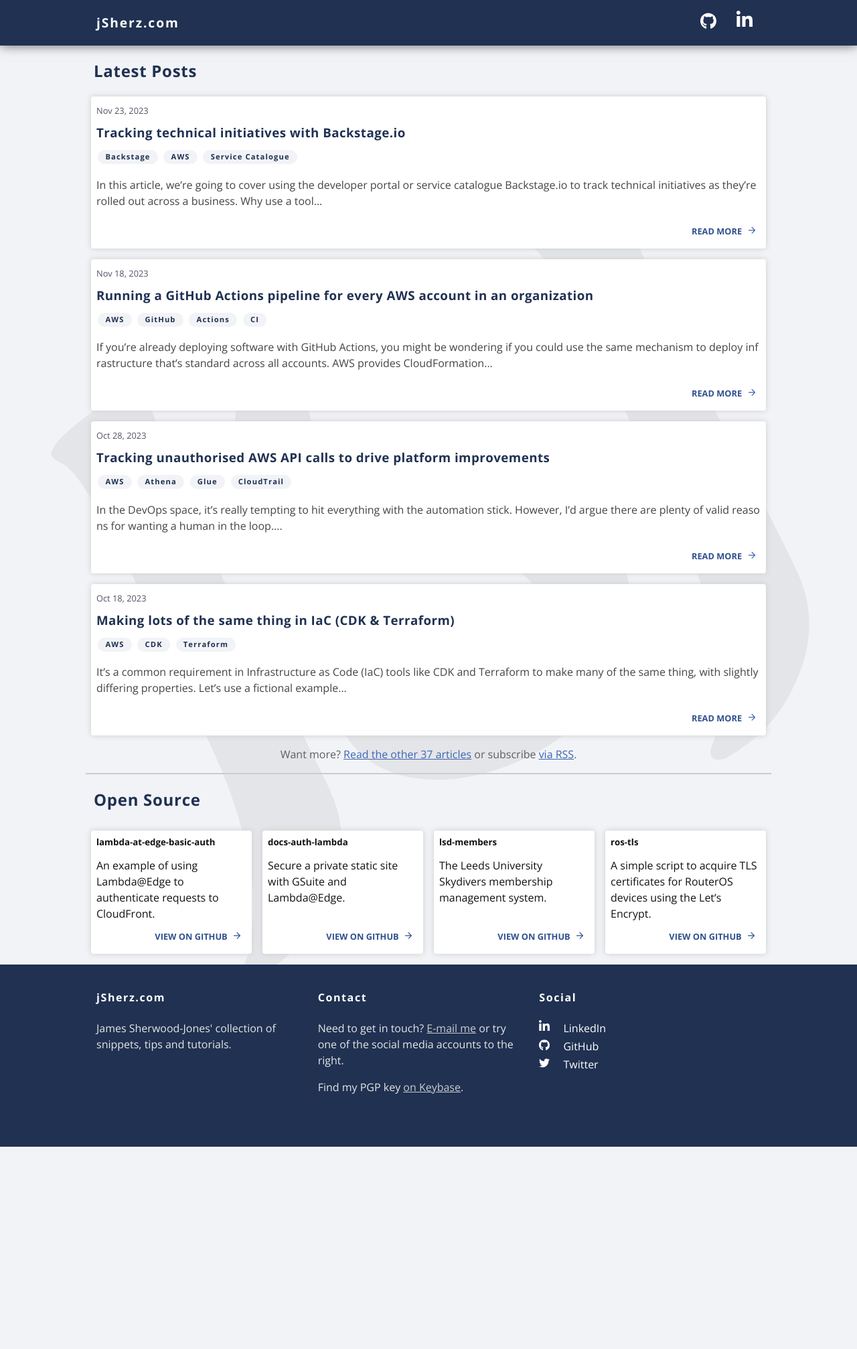
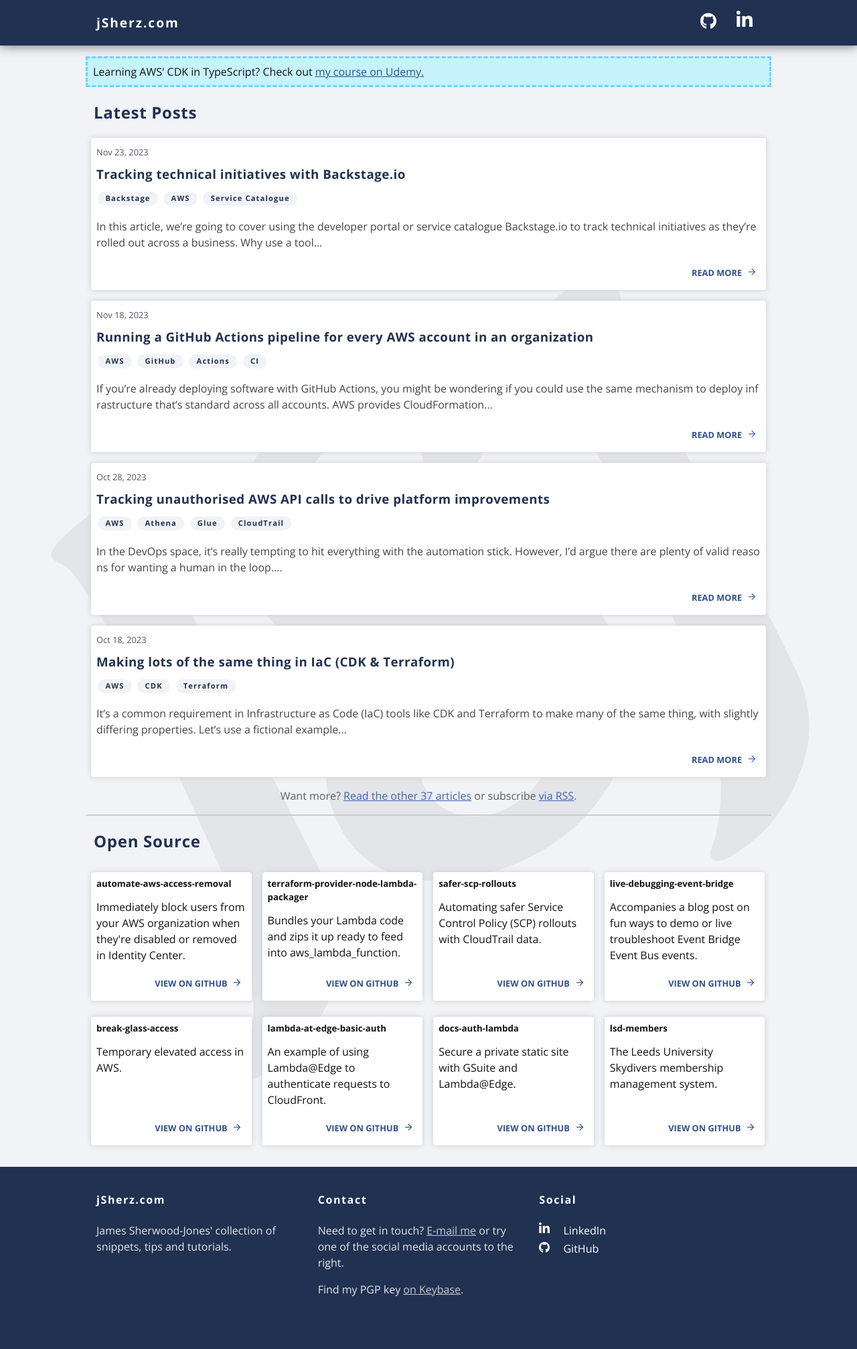
Before and after one commit to jSherz/jsj-blog, a Jekyll site: the page built from index.html, in a window 1280 px wide. Shown: the whole page at 67% size. Built offline with Jekyll 4.4.1, drawn with Linux system fonts in a browser that asks for light colours; before the commit the page ends 1712 px from its top, so only the background shows below that.

Commit message:
Tweak styles, refresh OSS section, update LinkedIn user, add CDK course plug.

```diff
--- a/_config.yml
+++ b/_config.yml
@@ -13,9 +13,9 @@
   James Sherwood-Jones' collection of snippets, tips and tutorials.
 baseurl: "" # the subpath of your site, e.g. /blog
 url: "https://jsherz.com" # the base hostname & protocol for your site
-twitter_username: TheSherz
 github_username: jSherz
-linkedin_username: james-sherwood-jones-775a13a0
+linkedin_username: jsherz
+cdk_course_link: https://www.udemy.com/course/aws-cdk-in-typescript/?couponCode=CDK-WITH-JSJ-2024-01
 
 # Build settings
 markdown: kramdown
--- a/_includes/footer.html
+++ b/_includes/footer.html
@@ -34,15 +34,6 @@
                         <span>GitHub</span>
                     </a>
                 </li>
-
-                <li>
-                    <a href="https://twitter.com/{{ site.twitter_username }}">
-                        <svg xmlns="http://www.w3.org/2000/svg" viewBox="0 0 512 512">
-                            <path d="M459.37 151.716c.325 4.548.325 9.097.325 13.645 0 138.72-105.583 298.558-298.558 298.558-59.452 0-114.68-17.219-161.137-47.106 8.447.974 16.568 1.299 25.34 1.299 49.055 0 94.213-16.568 130.274-44.832-46.132-.975-84.792-31.188-98.112-72.772 6.498.974 12.995 1.624 19.818 1.624 9.421 0 18.843-1.3 27.614-3.573-48.081-9.747-84.143-51.98-84.143-102.985v-1.299c13.969 7.797 30.214 12.67 47.431 13.319-28.264-18.843-46.781-51.005-46.781-87.391 0-19.492 5.197-37.36 14.294-52.954 51.655 63.675 129.3 105.258 216.365 109.807-1.624-7.797-2.599-15.918-2.599-24.04 0-57.828 46.782-104.934 104.934-104.934 30.213 0 57.502 12.67 76.67 33.137 23.715-4.548 46.456-13.32 66.599-25.34-7.798 24.366-24.366 44.833-46.132 57.827 21.117-2.273 41.584-8.122 60.426-16.243-14.292 20.791-32.161 39.308-52.628 54.253z"></path>
-                        </svg>
-                        <span>Twitter</span>
-                    </a>
-                </li>
             </ul>
         </div>
     </div>
--- a/_layouts/post.html
+++ b/_layouts/post.html
@@ -24,4 +24,8 @@
             </div>
         </div>
     </article>
+
+    <div id="cdk-course">
+        <p>Learning AWS' CDK in TypeScript? Check out <a href="{{ site.cdk_course_link }}">my course on Udemy.</a></p>
+    </div>
 </div>
--- a/_sass/_layout.scss
+++ b/_sass/_layout.scss
@@ -62,6 +62,13 @@
 #homepage, #archive {
   & > div, hr {
     max-width: $content-width;
+  }
+
+  & > div {
+    margin: 0 auto 1rem auto;
+  }
+
+  & > hr {
     margin: 0 auto;
   }
 
@@ -190,19 +197,15 @@
 
 #open-source-container {
   & > ul {
+    max-width: 64em;
     list-style: none;
     margin: 0;
     padding: 0;
 
     @include media-query($on-tablet) {
       display: flex;
-      flex-direction: column;
+      flex-direction: row;
       flex-wrap: wrap;
-      height: 21rem;
-    }
-
-    @include media-query($on-laptop) {
-      height: 13rem;
     }
 
     li {
@@ -388,3 +391,15 @@
 th {
   background-color: #ddd;
 }
+
+#homepage #cdk-course, .post #cdk-course {
+  max-width: $content-width;
+  margin: 1rem auto;
+  background-color: #c7f2ff;
+  border: dashed 0.2rem darken(#c7f2ff, 20%);
+  padding: 0.5rem;
+
+  p {
+    margin: 0;
+  }
+}
--- a/index.html
+++ b/index.html
@@ -3,6 +3,10 @@
 ---
 
 <div id="homepage">
+    <div id="cdk-course">
+        <p>Learning AWS' CDK in TypeScript? Check out <a href="{{ site.cdk_course_link }}">my course on Udemy.</a></p>
+    </div>
+
     <div>
         <h2>Latest Posts</h2>
     </div>
@@ -50,6 +54,51 @@
 
         <ul>
             <li>
+                <h5>automate-aws-access-removal</h5>
+                <p>Immediately block users from your AWS organization when they're disabled or removed in Identity Center.</p>
+                <a href="https://github.com/jSherz/automate-aws-access-removal">
+                    <span>View on GitHub</span>
+                    {% include arrow-right.html %}
+                </a>
+            </li>
+
+            <li>
+                <h5>terraform-provider-node-lambda-packager</h5>
+                <p>Bundles your Lambda code and zips it up ready to feed into aws_lambda_function.</p>
+                <a href="https://github.com/jSherz/terraform-provider-node-lambda-packager">
+                    <span>View on GitHub</span>
+                    {% include arrow-right.html %}
+                </a>
+            </li>
+
+            <li>
+                <h5>safer-scp-rollouts</h5>
+                <p>Automating safer Service Control Policy (SCP) rollouts with CloudTrail data.</p>
+                <a href="https://github.com/jSherz/safer-scp-rollouts">
+                    <span>View on GitHub</span>
+                    {% include arrow-right.html %}
+                </a>
+            </li>
+
+            <li>
+                <h5>live-debugging-event-bridge</h5>
+                <p>Accompanies a blog post on fun ways to demo or live troubleshoot Event Bridge Event Bus events.</p>
+                <a href="https://github.com/jSherz/live-debugging-event-bridge">
+                    <span>View on GitHub</span>
+                    {% include arrow-right.html %}
+                </a>
+            </li>
+
+            <li>
+                <h5>break-glass-access</h5>
+                <p>Temporary elevated access in AWS.</p>
+                <a href="https://github.com/jSherz/break-glass-access">
+                    <span>View on GitHub</span>
+                    {% include arrow-right.html %}
+                </a>
+            </li>
+
+            <li>
                 <h5>lambda-at-edge-basic-auth</h5>
                 <p>An example of using Lambda@Edge to authenticate requests to CloudFront.</p>
                 <a href="https://github.com/jSherz/lambda-at-edge-basic-auth">
@@ -75,17 +124,6 @@
                     {% include arrow-right.html %}
                 </a>
             </li>
-
-            <li>
-                <h5>ros-tls</h5>
-                <p>
-                    A simple script to acquire TLS certificates for RouterOS devices using the Let&rsquo;s Encrypt.
-                </p>
-                <a href="https://github.com/jSherz/ros-tls">
-                    <span>View on GitHub</span>
-                    {% include arrow-right.html %}
-                </a>
-            </li>
         </ul>
     </div>
 </div>
```
